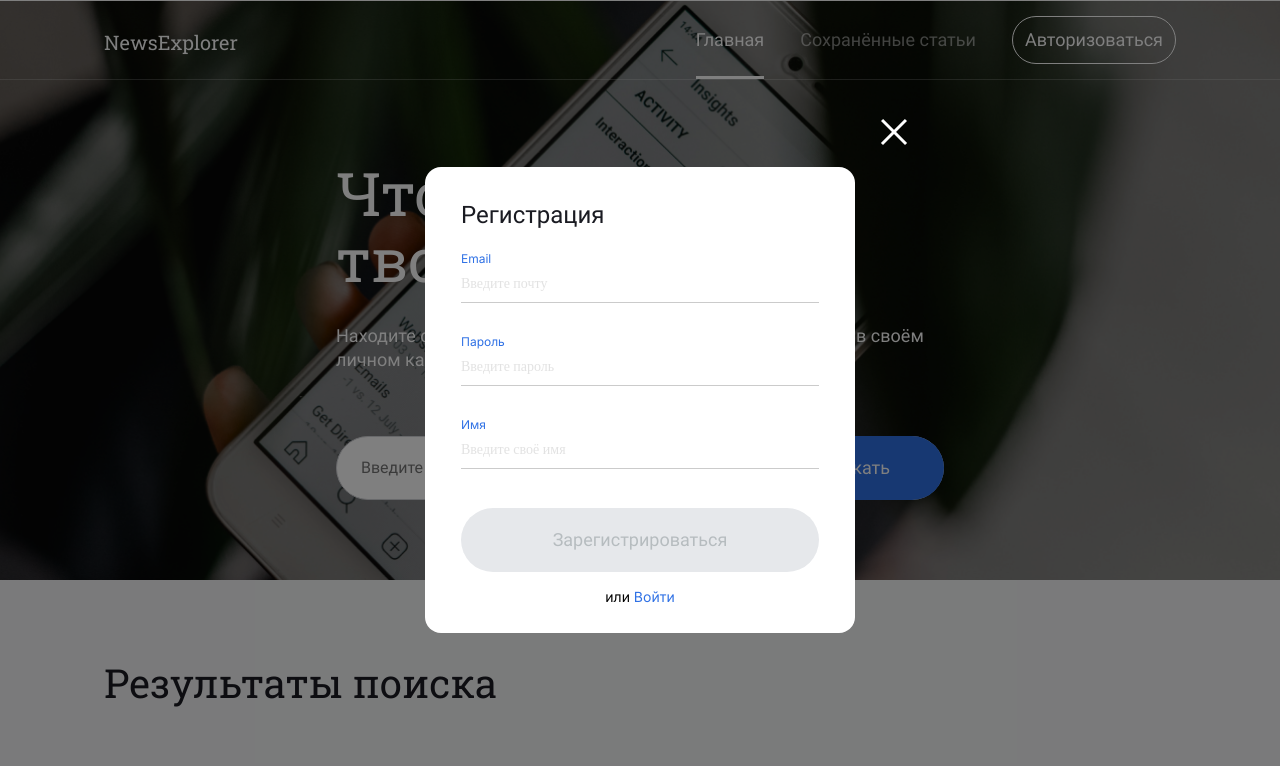
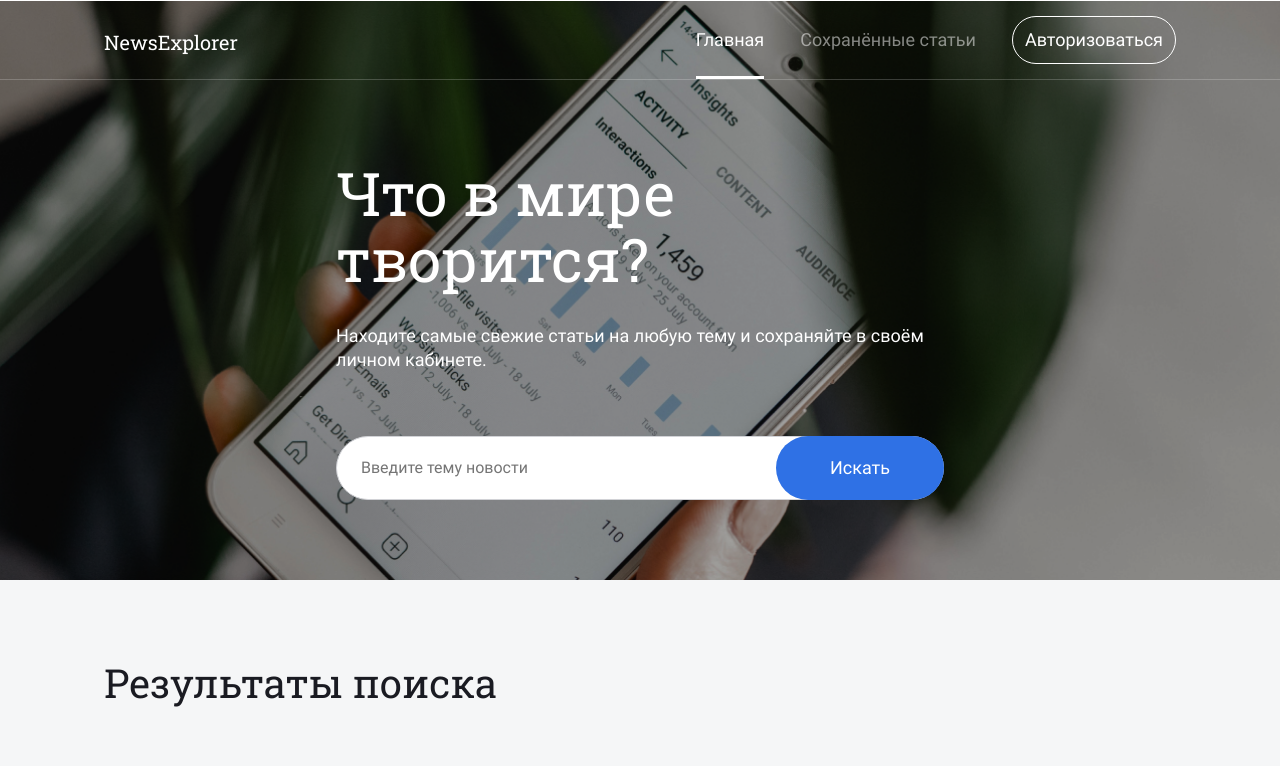
Before and after one commit to rtmkvtn/news-explorer-frontend, a website built with webpack: page src/index.html in a window 1280 px wide. Shown: the top 766 px of the page. Built offline with nearby package versions, Linux system fonts and the light colour scheme.

Commit message:
some small changes

```diff
--- a/package.json
+++ b/package.json
@@ -6,7 +6,7 @@
   "scripts": {
     "build": "rimraf dist && cross-env NODE_ENV=production webpack --mode production",
     "dev": "NODE_ENV=development webpack-dev-server --mode development --open --watch",
-    "deploy": "NODE_ENV=production gh-pages -d dist"
+    "deploy": "npm run build && gh-pages -d dist"
   },
   "repository": {
     "type": "git",
--- a/src/index.html
+++ b/src/index.html
@@ -20,7 +20,6 @@
           <a href="./index.html" class="header__link header__link_active" title="Main page">Главная</a>
           <a href="./secondary/index.html" class="header__link" title="Profile">Сохранённые статьи</a>
           <button class="header__button button_big-oval" title="Authorization">Авторизоваться</button>
-          <!-- Кнопку с логаутом не далаю, т.к. она такая же точь в точь, потом через js поменяется контент. -->
         </nav>
         <a href="#" class="header__menu-button" title="Menu">
           <div class="menu-button__icon"></div> <!-- В открытом меню мобильном будет видно эту иконку. Потом ее background через js менять буду на крестик-->
@@ -63,7 +62,7 @@
     </div>
 
     <!-- Registration popup -->
-    <div class="popup popup_is-opened"> <!-- Нужно добавить класс popup_is-opened, чтобы открыть-->
+    <div class="popup"> <!-- Нужно добавить класс popup_is-opened, чтобы открыть-->
       <div class="popup__content">
           <div class="popup__close">
             <svg width="28" height="27" viewBox="0 0 28 27" fill="none" xmlns="http://www.w3.org/2000/svg">
```
